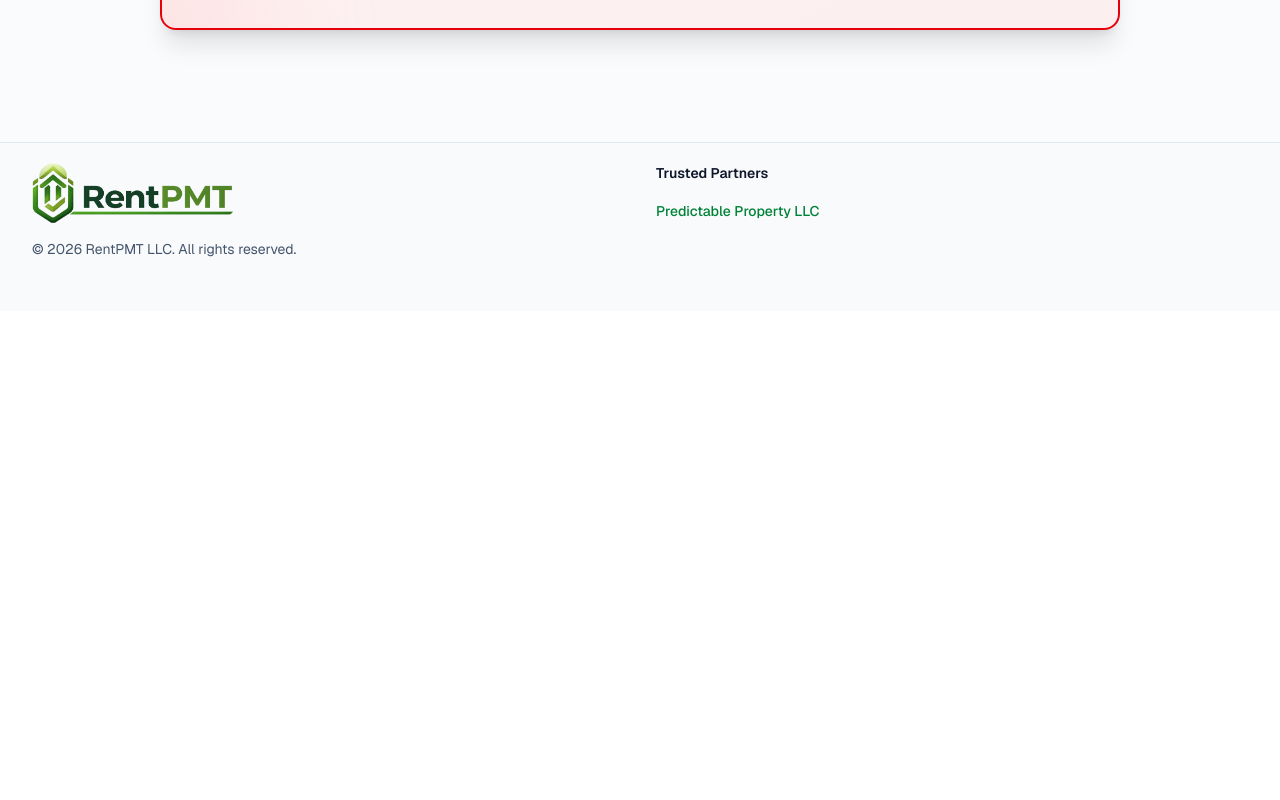
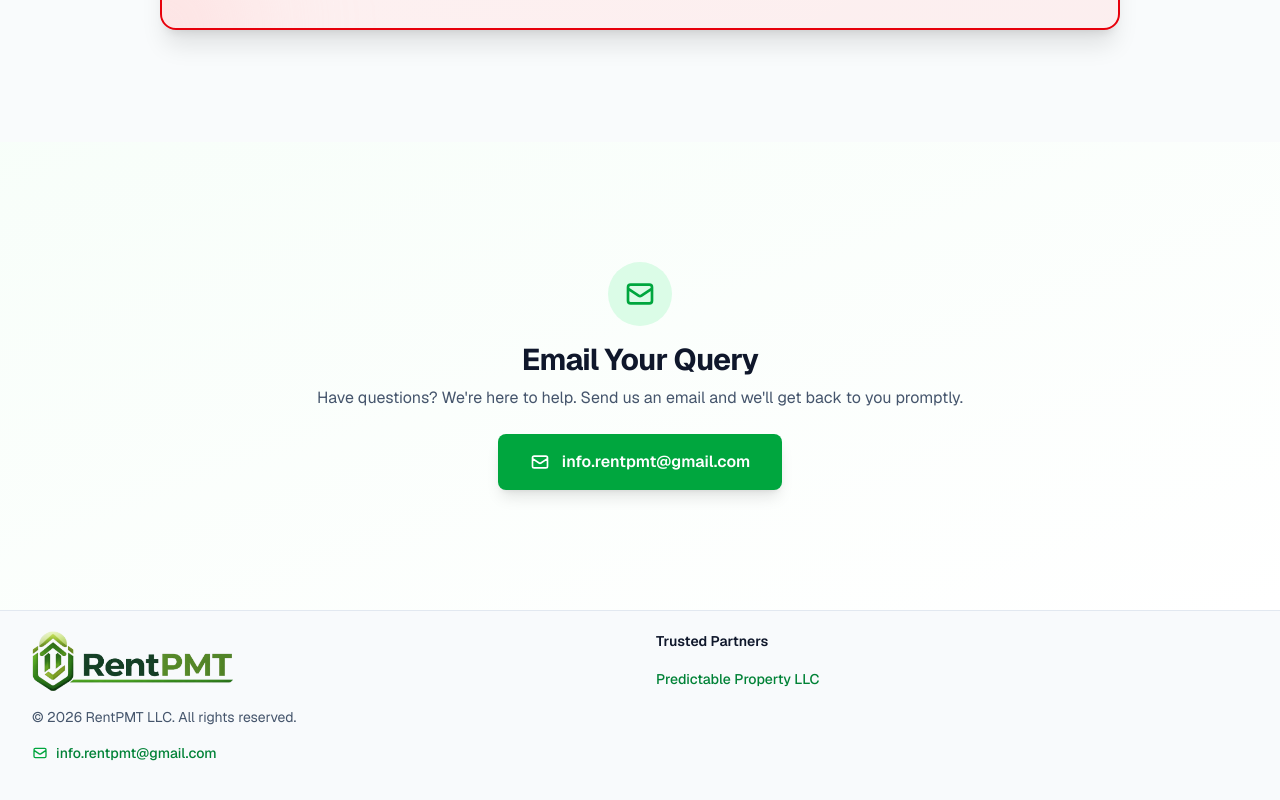
Before and after one commit to sheezanazeer98/RentPMT, a Next.js app: page / in a window 1280 px wide. Shown: the part 3130-3930 px from the top of the page. Before the commit the page ends 3441 px from the top, so only its background shows below. Built offline with nearby package versions, Linux system fonts and the light colour scheme.

Commit message:
email-up

```diff
--- a/src/app/page.tsx
+++ b/src/app/page.tsx
@@ -419,6 +419,38 @@ const jsonLd = {
         </div>
       </section>
 
+      {/* Email Query Section */}
+      <section className="py-16 sm:py-20 bg-gradient-to-br from-green-50/50 to-white">
+        <div className="mx-auto max-w-4xl px-4 sm:px-6 lg:px-8">
+          <div className="  p-8 sm:p-10 ">
+            <div className="text-center mb-6">
+              <div className="mb-4 inline-flex items-center justify-center h-16 w-16 rounded-full bg-green-100">
+                <svg className="h-8 w-8 text-green-600" fill="none" viewBox="0 0 24 24" strokeWidth="2" stroke="currentColor">
+                  <path strokeLinecap="round" strokeLinejoin="round" d="M3 8l7.89 5.26a2 2 0 002.22 0L21 8M5 19h14a2 2 0 002-2V7a2 2 0 00-2-2H5a2 2 0 00-2 2v10a2 2 0 002 2z" />
+                </svg>
+              </div>
+              <h2 className="text-2xl font-bold tracking-tight text-slate-900 sm:text-3xl mb-2">
+                Email Your Query
+              </h2>
+              <p className="text-slate-600">
+                Have questions? We're here to help. Send us an email and we'll get back to you promptly.
+              </p>
+            </div>
+            <div className="flex flex-col items-center">
+              <a
+                href="mailto:info.rentpmt@gmail.com"
+                className="inline-flex items-center gap-3 rounded-lg bg-green-600 px-8 py-4 text-base font-semibold text-white shadow-lg hover:bg-green-700 transition-colors"
+              >
+                <svg className="h-5 w-5" fill="none" viewBox="0 0 24 24" strokeWidth="2" stroke="currentColor">
+                  <path strokeLinecap="round" strokeLinejoin="round" d="M3 8l7.89 5.26a2 2 0 002.22 0L21 8M5 19h14a2 2 0 002-2V7a2 2 0 00-2-2H5a2 2 0 00-2 2v10a2 2 0 002 2z" />
+                </svg>
+                info.rentpmt@gmail.com
+              </a>
+            </div>
+          </div>
+        </div>
+      </section>
+
       {/* Footer */}
       <footer className="border-t border-slate-200 bg-slate-50 py-5">
         <div className="mx-auto max-w-7xl px-4 sm:px-6 lg:px-8">
@@ -437,6 +469,17 @@ const jsonLd = {
               <p className="text-sm text-slate-600">
                 © 2026 RentPMT LLC. All rights reserved.
               </p>
+              <div className="flex items-center gap-2 text-sm text-slate-600">
+                <svg className="h-4 w-4 text-green-600" fill="none" viewBox="0 0 24 24" strokeWidth="2" stroke="currentColor">
+                  <path strokeLinecap="round" strokeLinejoin="round" d="M3 8l7.89 5.26a2 2 0 002.22 0L21 8M5 19h14a2 2 0 002-2V7a2 2 0 00-2-2H5a2 2 0 00-2 2v10a2 2 0 002 2z" />
+                </svg>
+                <a
+                  href="mailto:info.rentpmt@gmail.com"
+                  className="text-green-700 hover:text-green-800 font-medium"
+                >
+                  info.rentpmt@gmail.com
+                </a>
+              </div>
             </div>
 
             {/* Trusted Partners Section */}
```
Lines whose indentation alone changed are shown as unchanged.
